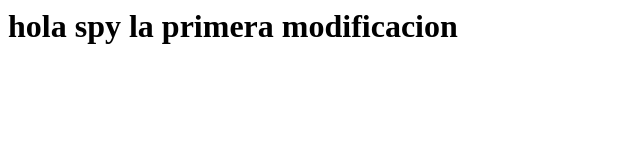
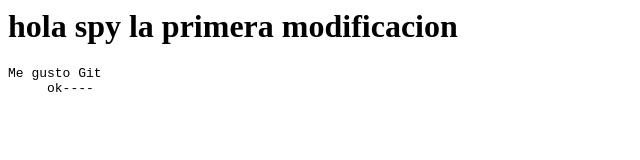
Before and after one commit to mariolarenas/prueba2, a plain HTML site: page index.html in a window 1280 px wide. Shown: the whole page, without its empty margins (0-640 px from the left). Drawn offline with Linux system fonts and the light colour scheme.

Commit message:
agrege pre

```diff
--- a/index.html
+++ b/index.html
@@ -5,6 +5,8 @@
 <body>
 
 <h1>hola spy la primera modificacion</h1>
+<pre>Me gusto Git
+     ok---- </pre>
 </body>
 
 </html>
```
